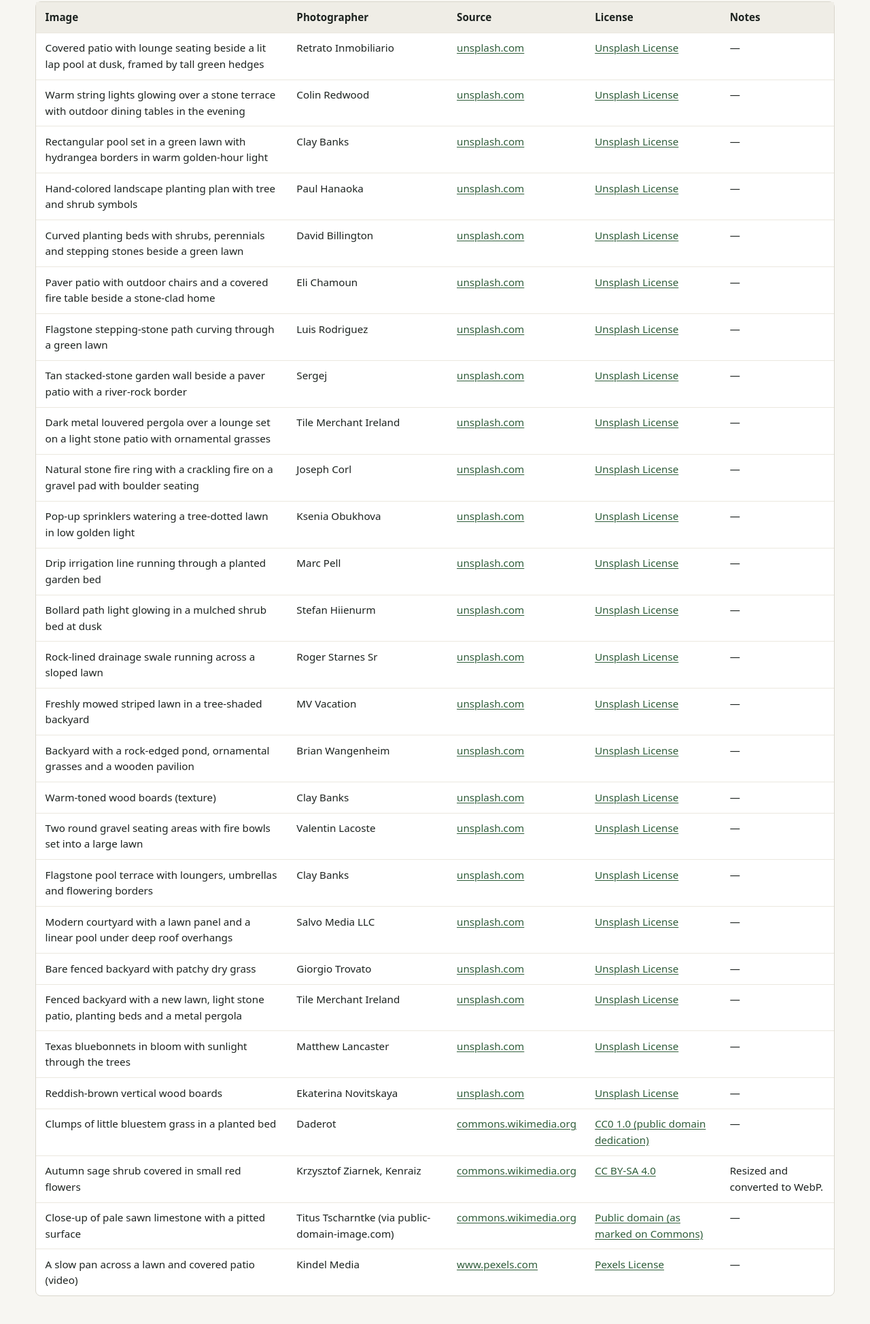
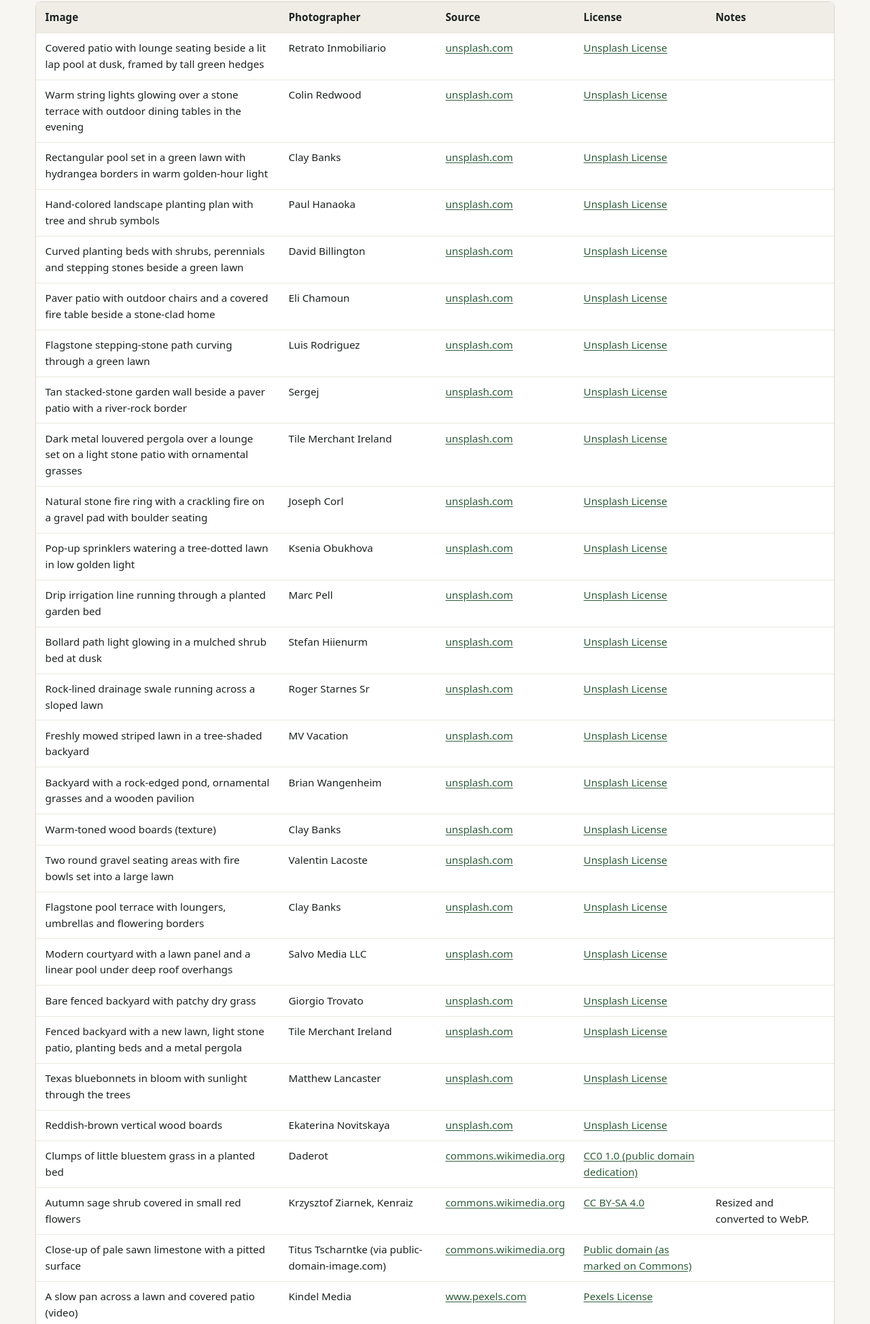
Before and after one commit to premiercode/landscape, a plain HTML site: page credits.html in a window 1280 px wide. Shown: the part 351-2299 px from the top of the page at 68% size. Drawn offline with Linux system fonts and the light colour scheme.

Commit message:
Apply design review rounds 2 and 3 fixes to the options and credits page
- Option A: keep italic heading phrases together and balance the feature caption
- Option B: price list moves to two columns only when every row fits on one line
- Option C: month strip as decoration with tabs as the control, short mobile CTA, even plant grid
- Credits: hide empty notes cells on mobile and narrow the notes column

Authored-By: Brian Hurley
Co-Authored-By: Claude Opus 5.5 <noreply@anthropic.com>

```diff
--- a/credits.html
+++ b/credits.html
@@ -25,12 +25,14 @@
   th, td { text-align: left; padding: .65rem .85rem; border-bottom: 1px solid #ebe8df; vertical-align: top; }
   th { background: #efede6; font-weight: 650; }
   tr:last-child td { border-bottom: 0; }
+  th:last-child { width: 16%; }
   @media (max-width: 40rem) {
     thead { display: none; }
     tr { display: grid; padding: .75rem .85rem; border-bottom: 1px solid #ebe8df; }
     tr:last-child { border-bottom: 0; }
     td { border: 0; padding: .15rem 0; }
     td::before { content: attr(data-label) ": "; font-weight: 600; }
+    td:empty { display: none; }
   }
 </style>
 </head>
@@ -46,34 +48,34 @@
     <caption class="visually-hidden">Stock photo and video credits</caption>
     <thead><tr><th scope="col">Image</th><th scope="col">Photographer</th><th scope="col">Source</th><th scope="col">License</th><th scope="col">Notes</th></tr></thead>
     <tbody>
-      <tr><td data-label="Image">Covered patio with lounge seating beside a lit lap pool at dusk, framed by tall green hedges</td><td data-label="Photographer">Retrato Inmobiliario</td><td data-label="Source"><a href="https://unsplash.com/photos/_ELoYrhi3ao">unsplash.com</a></td><td data-label="License"><a href="https://unsplash.com/license">Unsplash License</a></td><td data-label="Notes">&mdash;</td></tr>
-      <tr><td data-label="Image">Warm string lights glowing over a stone terrace with outdoor dining tables in the evening</td><td data-label="Photographer">Colin Redwood</td><td data-label="Source"><a href="https://unsplash.com/photos/kzX1Vv6-Wgk">unsplash.com</a></td><td data-label="License"><a href="https://unsplash.com/license">Unsplash License</a></td><td data-label="Notes">&mdash;</td></tr>
-      <tr><td data-label="Image">Rectangular pool set in a green lawn with hydrangea borders in warm golden-hour light</td><td data-label="Photographer">Clay Banks</td><td data-label="Source"><a href="https://unsplash.com/photos/zO3aXA0cukg">unsplash.com</a></td><td data-label="License"><a href="https://unsplash.com/license">Unsplash License</a></td><td data-label="Notes">&mdash;</td></tr>
-      <tr><td data-label="Image">Hand-colored landscape planting plan with tree and shrub symbols</td><td data-label="Photographer">Paul Hanaoka</td><td data-label="Source"><a href="https://unsplash.com/photos/40JmKOnu6Cc">unsplash.com</a></td><td data-label="License"><a href="https://unsplash.com/license">Unsplash License</a></td><td data-label="Notes">&mdash;</td></tr>
-      <tr><td data-label="Image">Curved planting beds with shrubs, perennials and stepping stones beside a green lawn</td><td data-label="Photographer">David Billington</td><td data-label="Source"><a href="https://unsplash.com/photos/DqxQhT2HsM4">unsplash.com</a></td><td data-label="License"><a href="https://unsplash.com/license">Unsplash License</a></td><td data-label="Notes">&mdash;</td></tr>
-      <tr><td data-label="Image">Paver patio with outdoor chairs and a covered fire table beside a stone-clad home</td><td data-label="Photographer">Eli Chamoun</td><td data-label="Source"><a href="https://unsplash.com/photos/iKQzPI3pwV4">unsplash.com</a></td><td data-label="License"><a href="https://unsplash.com/license">Unsplash License</a></td><td data-label="Notes">&mdash;</td></tr>
-      <tr><td data-label="Image">Flagstone stepping-stone path curving through a green lawn</td><td data-label="Photographer">Luis Rodriguez</td><td data-label="Source"><a href="https://unsplash.com/photos/EQtcBKA8DNk">unsplash.com</a></td><td data-label="License"><a href="https://unsplash.com/license">Unsplash License</a></td><td data-label="Notes">&mdash;</td></tr>
-      <tr><td data-label="Image">Tan stacked-stone garden wall beside a paver patio with a river-rock border</td><td data-label="Photographer">Sergej</td><td data-label="Source"><a href="https://unsplash.com/photos/R1qv7DLqD-c">unsplash.com</a></td><td data-label="License"><a href="https://unsplash.com/license">Unsplash License</a></td><td data-label="Notes">&mdash;</td></tr>
-      <tr><td data-label="Image">Dark metal louvered pergola over a lounge set on a light stone patio with ornamental grasses</td><td data-label="Photographer">Tile Merchant Ireland</td><td data-label="Source"><a href="https://unsplash.com/photos/lCmZqcHM-OY">unsplash.com</a></td><td data-label="License"><a href="https://unsplash.com/license">Unsplash License</a></td><td data-label="Notes">&mdash;</td></tr>
-      <tr><td data-label="Image">Natural stone fire ring with a crackling fire on a gravel pad with boulder seating</td><td data-label="Photographer">Joseph Corl</td><td data-label="Source"><a href="https://unsplash.com/photos/yfVthSxgv8A">unsplash.com</a></td><td data-label="License"><a href="https://unsplash.com/license">Unsplash License</a></td><td data-label="Notes">&mdash;</td></tr>
-      <tr><td data-label="Image">Pop-up sprinklers watering a tree-dotted lawn in low golden light</td><td data-label="Photographer">Ksenia Obukhova</td><td data-label="Source"><a href="https://unsplash.com/photos/qo-b_CFngso">unsplash.com</a></td><td data-label="License"><a href="https://unsplash.com/license">Unsplash License</a></td><td data-label="Notes">&mdash;</td></tr>
-      <tr><td data-label="Image">Drip irrigation line running through a planted garden bed</td><td data-label="Photographer">Marc Pell</td><td data-label="Source"><a href="https://unsplash.com/photos/3f7AWW0YWAA">unsplash.com</a></td><td data-label="License"><a href="https://unsplash.com/license">Unsplash License</a></td><td data-label="Notes">&mdash;</td></tr>
-      <tr><td data-label="Image">Bollard path light glowing in a mulched shrub bed at dusk</td><td data-label="Photographer">Stefan Hiienurm</td><td data-label="Source"><a href="https://unsplash.com/photos/tfNRLxMuoW8">unsplash.com</a></td><td data-label="License"><a href="https://unsplash.com/license">Unsplash License</a></td><td data-label="Notes">&mdash;</td></tr>
-      <tr><td data-label="Image">Rock-lined drainage swale running across a sloped lawn</td><td data-label="Photographer">Roger Starnes Sr</td><td data-label="Source"><a href="https://unsplash.com/photos/dWOdCI-PR0s">unsplash.com</a></td><td data-label="License"><a href="https://unsplash.com/license">Unsplash License</a></td><td data-label="Notes">&mdash;</td></tr>
-      <tr><td data-label="Image">Freshly mowed striped lawn in a tree-shaded backyard</td><td data-label="Photographer">MV Vacation</td><td data-label="Source"><a href="https://unsplash.com/photos/zXH4Y7bRu3Y">unsplash.com</a></td><td data-label="License"><a href="https://unsplash.com/license">Unsplash License</a></td><td data-label="Notes">&mdash;</td></tr>
-      <tr><td data-label="Image">Backyard with a rock-edged pond, ornamental grasses and a wooden pavilion</td><td data-label="Photographer">Brian Wangenheim</td><td data-label="Source"><a href="https://unsplash.com/photos/viFjmGv4SxE">unsplash.com</a></td><td data-label="License"><a href="https://unsplash.com/license">Unsplash License</a></td><td data-label="Notes">&mdash;</td></tr>
-      <tr><td data-label="Image">Warm-toned wood boards (texture)</td><td data-label="Photographer">Clay Banks</td><td data-label="Source"><a href="https://unsplash.com/photos/OtBwtMTTxWQ">unsplash.com</a></td><td data-label="License"><a href="https://unsplash.com/license">Unsplash License</a></td><td data-label="Notes">&mdash;</td></tr>
-      <tr><td data-label="Image">Two round gravel seating areas with fire bowls set into a large lawn</td><td data-label="Photographer">Valentin Lacoste</td><td data-label="Source"><a href="https://unsplash.com/photos/T8Zgr41A6ZE">unsplash.com</a></td><td data-label="License"><a href="https://unsplash.com/license">Unsplash License</a></td><td data-label="Notes">&mdash;</td></tr>
-      <tr><td data-label="Image">Flagstone pool terrace with loungers, umbrellas and flowering borders</td><td data-label="Photographer">Clay Banks</td><td data-label="Source"><a href="https://unsplash.com/photos/xvnPgm6lnAs">unsplash.com</a></td><td data-label="License"><a href="https://unsplash.com/license">Unsplash License</a></td><td data-label="Notes">&mdash;</td></tr>
-      <tr><td data-label="Image">Modern courtyard with a lawn panel and a linear pool under deep roof overhangs</td><td data-label="Photographer">Salvo Media LLC</td><td data-label="Source"><a href="https://unsplash.com/photos/ylzGfY-xzBY">unsplash.com</a></td><td data-label="License"><a href="https://unsplash.com/license">Unsplash License</a></td><td data-label="Notes">&mdash;</td></tr>
-      <tr><td data-label="Image">Bare fenced backyard with patchy dry grass</td><td data-label="Photographer">Giorgio Trovato</td><td data-label="Source"><a href="https://unsplash.com/photos/7QsuRL5q2uU">unsplash.com</a></td><td data-label="License"><a href="https://unsplash.com/license">Unsplash License</a></td><td data-label="Notes">&mdash;</td></tr>
-      <tr><td data-label="Image">Fenced backyard with a new lawn, light stone patio, planting beds and a metal pergola</td><td data-label="Photographer">Tile Merchant Ireland</td><td data-label="Source"><a href="https://unsplash.com/photos/L525hiR2XeI">unsplash.com</a></td><td data-label="License"><a href="https://unsplash.com/license">Unsplash License</a></td><td data-label="Notes">&mdash;</td></tr>
-      <tr><td data-label="Image">Texas bluebonnets in bloom with sunlight through the trees</td><td data-label="Photographer">Matthew Lancaster</td><td data-label="Source"><a href="https://unsplash.com/photos/-UdY4SE227U">unsplash.com</a></td><td data-label="License"><a href="https://unsplash.com/license">Unsplash License</a></td><td data-label="Notes">&mdash;</td></tr>
-      <tr><td data-label="Image">Reddish-brown vertical wood boards</td><td data-label="Photographer">Ekaterina Novitskaya</td><td data-label="Source"><a href="https://unsplash.com/photos/KugwNl9jX1Q">unsplash.com</a></td><td data-label="License"><a href="https://unsplash.com/license">Unsplash License</a></td><td data-label="Notes">&mdash;</td></tr>
-      <tr><td data-label="Image">Clumps of little bluestem grass in a planted bed</td><td data-label="Photographer">Daderot</td><td data-label="Source"><a href="https://commons.wikimedia.org/wiki/File:Schizachyrium_scoparium_-_Coastal_Maine_Botanical_Gardens_-_DSC03064.jpg">commons.wikimedia.org</a></td><td data-label="License"><a href="https://creativecommons.org/publicdomain/zero/1.0/">CC0 1.0 (public domain dedication)</a></td><td data-label="Notes">&mdash;</td></tr>
+      <tr><td data-label="Image">Covered patio with lounge seating beside a lit lap pool at dusk, framed by tall green hedges</td><td data-label="Photographer">Retrato Inmobiliario</td><td data-label="Source"><a href="https://unsplash.com/photos/_ELoYrhi3ao">unsplash.com</a></td><td data-label="License"><a href="https://unsplash.com/license">Unsplash License</a></td><td data-label="Notes"></td></tr>
+      <tr><td data-label="Image">Warm string lights glowing over a stone terrace with outdoor dining tables in the evening</td><td data-label="Photographer">Colin Redwood</td><td data-label="Source"><a href="https://unsplash.com/photos/kzX1Vv6-Wgk">unsplash.com</a></td><td data-label="License"><a href="https://unsplash.com/license">Unsplash License</a></td><td data-label="Notes"></td></tr>
+      <tr><td data-label="Image">Rectangular pool set in a green lawn with hydrangea borders in warm golden-hour light</td><td data-label="Photographer">Clay Banks</td><td data-label="Source"><a href="https://unsplash.com/photos/zO3aXA0cukg">unsplash.com</a></td><td data-label="License"><a href="https://unsplash.com/license">Unsplash License</a></td><td data-label="Notes"></td></tr>
+      <tr><td data-label="Image">Hand-colored landscape planting plan with tree and shrub symbols</td><td data-label="Photographer">Paul Hanaoka</td><td data-label="Source"><a href="https://unsplash.com/photos/40JmKOnu6Cc">unsplash.com</a></td><td data-label="License"><a href="https://unsplash.com/license">Unsplash License</a></td><td data-label="Notes"></td></tr>
+      <tr><td data-label="Image">Curved planting beds with shrubs, perennials and stepping stones beside a green lawn</td><td data-label="Photographer">David Billington</td><td data-label="Source"><a href="https://unsplash.com/photos/DqxQhT2HsM4">unsplash.com</a></td><td data-label="License"><a href="https://unsplash.com/license">Unsplash License</a></td><td data-label="Notes"></td></tr>
+      <tr><td data-label="Image">Paver patio with outdoor chairs and a covered fire table beside a stone-clad home</td><td data-label="Photographer">Eli Chamoun</td><td data-label="Source"><a href="https://unsplash.com/photos/iKQzPI3pwV4">unsplash.com</a></td><td data-label="License"><a href="https://unsplash.com/license">Unsplash License</a></td><td data-label="Notes"></td></tr>
+      <tr><td data-label="Image">Flagstone stepping-stone path curving through a green lawn</td><td data-label="Photographer">Luis Rodriguez</td><td data-label="Source"><a href="https://unsplash.com/photos/EQtcBKA8DNk">unsplash.com</a></td><td data-label="License"><a href="https://unsplash.com/license">Unsplash License</a></td><td data-label="Notes"></td></tr>
+      <tr><td data-label="Image">Tan stacked-stone garden wall beside a paver patio with a river-rock border</td><td data-label="Photographer">Sergej</td><td data-label="Source"><a href="https://unsplash.com/photos/R1qv7DLqD-c">unsplash.com</a></td><td data-label="License"><a href="https://unsplash.com/license">Unsplash License</a></td><td data-label="Notes"></td></tr>
+      <tr><td data-label="Image">Dark metal louvered pergola over a lounge set on a light stone patio with ornamental grasses</td><td data-label="Photographer">Tile Merchant Ireland</td><td data-label="Source"><a href="https://unsplash.com/photos/lCmZqcHM-OY">unsplash.com</a></td><td data-label="License"><a href="https://unsplash.com/license">Unsplash License</a></td><td data-label="Notes"></td></tr>
+      <tr><td data-label="Image">Natural stone fire ring with a crackling fire on a gravel pad with boulder seating</td><td data-label="Photographer">Joseph Corl</td><td data-label="Source"><a href="https://unsplash.com/photos/yfVthSxgv8A">unsplash.com</a></td><td data-label="License"><a href="https://unsplash.com/license">Unsplash License</a></td><td data-label="Notes"></td></tr>
+      <tr><td data-label="Image">Pop-up sprinklers watering a tree-dotted lawn in low golden light</td><td data-label="Photographer">Ksenia Obukhova</td><td data-label="Source"><a href="https://unsplash.com/photos/qo-b_CFngso">unsplash.com</a></td><td data-label="License"><a href="https://unsplash.com/license">Unsplash License</a></td><td data-label="Notes"></td></tr>
+      <tr><td data-label="Image">Drip irrigation line running through a planted garden bed</td><td data-label="Photographer">Marc Pell</td><td data-label="Source"><a href="https://unsplash.com/photos/3f7AWW0YWAA">unsplash.com</a></td><td data-label="License"><a href="https://unsplash.com/license">Unsplash License</a></td><td data-label="Notes"></td></tr>
+      <tr><td data-label="Image">Bollard path light glowing in a mulched shrub bed at dusk</td><td data-label="Photographer">Stefan Hiienurm</td><td data-label="Source"><a href="https://unsplash.com/photos/tfNRLxMuoW8">unsplash.com</a></td><td data-label="License"><a href="https://unsplash.com/license">Unsplash License</a></td><td data-label="Notes"></td></tr>
+      <tr><td data-label="Image">Rock-lined drainage swale running across a sloped lawn</td><td data-label="Photographer">Roger Starnes Sr</td><td data-label="Source"><a href="https://unsplash.com/photos/dWOdCI-PR0s">unsplash.com</a></td><td data-label="License"><a href="https://unsplash.com/license">Unsplash License</a></td><td data-label="Notes"></td></tr>
+      <tr><td data-label="Image">Freshly mowed striped lawn in a tree-shaded backyard</td><td data-label="Photographer">MV Vacation</td><td data-label="Source"><a href="https://unsplash.com/photos/zXH4Y7bRu3Y">unsplash.com</a></td><td data-label="License"><a href="https://unsplash.com/license">Unsplash License</a></td><td data-label="Notes"></td></tr>
+      <tr><td data-label="Image">Backyard with a rock-edged pond, ornamental grasses and a wooden pavilion</td><td data-label="Photographer">Brian Wangenheim</td><td data-label="Source"><a href="https://unsplash.com/photos/viFjmGv4SxE">unsplash.com</a></td><td data-label="License"><a href="https://unsplash.com/license">Unsplash License</a></td><td data-label="Notes"></td></tr>
+      <tr><td data-label="Image">Warm-toned wood boards (texture)</td><td data-label="Photographer">Clay Banks</td><td data-label="Source"><a href="https://unsplash.com/photos/OtBwtMTTxWQ">unsplash.com</a></td><td data-label="License"><a href="https://unsplash.com/license">Unsplash License</a></td><td data-label="Notes"></td></tr>
+      <tr><td data-label="Image">Two round gravel seating areas with fire bowls set into a large lawn</td><td data-label="Photographer">Valentin Lacoste</td><td data-label="Source"><a href="https://unsplash.com/photos/T8Zgr41A6ZE">unsplash.com</a></td><td data-label="License"><a href="https://unsplash.com/license">Unsplash License</a></td><td data-label="Notes"></td></tr>
+      <tr><td data-label="Image">Flagstone pool terrace with loungers, umbrellas and flowering borders</td><td data-label="Photographer">Clay Banks</td><td data-label="Source"><a href="https://unsplash.com/photos/xvnPgm6lnAs">unsplash.com</a></td><td data-label="License"><a href="https://unsplash.com/license">Unsplash License</a></td><td data-label="Notes"></td></tr>
+      <tr><td data-label="Image">Modern courtyard with a lawn panel and a linear pool under deep roof overhangs</td><td data-label="Photographer">Salvo Media LLC</td><td data-label="Source"><a href="https://unsplash.com/photos/ylzGfY-xzBY">unsplash.com</a></td><td data-label="License"><a href="https://unsplash.com/license">Unsplash License</a></td><td data-label="Notes"></td></tr>
+      <tr><td data-label="Image">Bare fenced backyard with patchy dry grass</td><td data-label="Photographer">Giorgio Trovato</td><td data-label="Source"><a href="https://unsplash.com/photos/7QsuRL5q2uU">unsplash.com</a></td><td data-label="License"><a href="https://unsplash.com/license">Unsplash License</a></td><td data-label="Notes"></td></tr>
+      <tr><td data-label="Image">Fenced backyard with a new lawn, light stone patio, planting beds and a metal pergola</td><td data-label="Photographer">Tile Merchant Ireland</td><td data-label="Source"><a href="https://unsplash.com/photos/L525hiR2XeI">unsplash.com</a></td><td data-label="License"><a href="https://unsplash.com/license">Unsplash License</a></td><td data-label="Notes"></td></tr>
+      <tr><td data-label="Image">Texas bluebonnets in bloom with sunlight through the trees</td><td data-label="Photographer">Matthew Lancaster</td><td data-label="Source"><a href="https://unsplash.com/photos/-UdY4SE227U">unsplash.com</a></td><td data-label="License"><a href="https://unsplash.com/license">Unsplash License</a></td><td data-label="Notes"></td></tr>
+      <tr><td data-label="Image">Reddish-brown vertical wood boards</td><td data-label="Photographer">Ekaterina Novitskaya</td><td data-label="Source"><a href="https://unsplash.com/photos/KugwNl9jX1Q">unsplash.com</a></td><td data-label="License"><a href="https://unsplash.com/license">Unsplash License</a></td><td data-label="Notes"></td></tr>
+      <tr><td data-label="Image">Clumps of little bluestem grass in a planted bed</td><td data-label="Photographer">Daderot</td><td data-label="Source"><a href="https://commons.wikimedia.org/wiki/File:Schizachyrium_scoparium_-_Coastal_Maine_Botanical_Gardens_-_DSC03064.jpg">commons.wikimedia.org</a></td><td data-label="License"><a href="https://creativecommons.org/publicdomain/zero/1.0/">CC0 1.0 (public domain dedication)</a></td><td data-label="Notes"></td></tr>
       <tr><td data-label="Image">Autumn sage shrub covered in small red flowers</td><td data-label="Photographer">Krzysztof Ziarnek, Kenraiz</td><td data-label="Source"><a href="https://commons.wikimedia.org/wiki/File:Salvia_greggii_kz4.jpg">commons.wikimedia.org</a></td><td data-label="License"><a href="https://creativecommons.org/licenses/by-sa/4.0/">CC BY-SA 4.0</a></td><td data-label="Notes">Resized and converted to WebP.</td></tr>
-      <tr><td data-label="Image">Close-up of pale sawn limestone with a pitted surface</td><td data-label="Photographer">Titus Tscharntke (via public-domain-image.com)</td><td data-label="Source"><a href="https://commons.wikimedia.org/wiki/File:Sawn_limestone_block_texture.jpg">commons.wikimedia.org</a></td><td data-label="License"><a href="https://commons.wikimedia.org/wiki/File:Sawn_limestone_block_texture.jpg">Public domain (as marked on Commons)</a></td><td data-label="Notes">&mdash;</td></tr>
-      <tr><td data-label="Image">A slow pan across a lawn and covered patio (video)</td><td data-label="Photographer">Kindel Media</td><td data-label="Source"><a href="https://www.pexels.com/video/video-of-a-backyard-7578543/">www.pexels.com</a></td><td data-label="License"><a href="https://www.pexels.com/license/">Pexels License</a></td><td data-label="Notes">&mdash;</td></tr>
+      <tr><td data-label="Image">Close-up of pale sawn limestone with a pitted surface</td><td data-label="Photographer">Titus Tscharntke (via public-domain-image.com)</td><td data-label="Source"><a href="https://commons.wikimedia.org/wiki/File:Sawn_limestone_block_texture.jpg">commons.wikimedia.org</a></td><td data-label="License"><a href="https://commons.wikimedia.org/wiki/File:Sawn_limestone_block_texture.jpg">Public domain (as marked on Commons)</a></td><td data-label="Notes"></td></tr>
+      <tr><td data-label="Image">A slow pan across a lawn and covered patio (video)</td><td data-label="Photographer">Kindel Media</td><td data-label="Source"><a href="https://www.pexels.com/video/video-of-a-backyard-7578543/">www.pexels.com</a></td><td data-label="License"><a href="https://www.pexels.com/license/">Pexels License</a></td><td data-label="Notes"></td></tr>
     </tbody>
   </table>
   </div>
--- a/option-a/styles.css
+++ b/option-a/styles.css
@@ -166,7 +166,7 @@
     letter-spacing: -0.02em;
     line-height: 1.04;
   }
-  .section-title em { color: var(--amber-hi); font-weight: 300; }
+  .section-title em { color: var(--amber-hi); font-weight: 300; white-space: nowrap; }
   .section-title--xl { font-size: clamp(2.5rem, 5.4vw, 5rem); }
 
   .section-lede { color: var(--cream-2); font-size: clamp(1.05rem, 1.3vw, 1.2rem); max-width: 34rem; }
@@ -499,7 +499,7 @@
     font-size: 0.9rem; font-weight: 500; color: var(--cream);
     background: linear-gradient(180deg, transparent, rgb(8 14 11 / 0.88));
   }
-  .gallery__item--feature figcaption { padding: 4rem 1.75rem 1.5rem; font-family: var(--font-display); font-size: clamp(1.15rem, 1.6vw, 1.5rem); }
+  .gallery__item--feature figcaption { text-wrap: balance; padding: 4rem 1.75rem 1.5rem; font-family: var(--font-display); font-size: clamp(1.15rem, 1.6vw, 1.5rem); }
   .gallery__kicker {
     display: block; margin-bottom: 0.2rem;
     font-family: var(--font-body); font-size: 0.68rem; font-weight: 700; letter-spacing: 0.18em; text-transform: uppercase; color: var(--amber-hi);
--- a/option-c/main.js
+++ b/option-c/main.js
@@ -115,16 +115,18 @@
       }
     });
 
-    // 12-month strip: stamp "Now" on this month; clicking a month opens its season.
+    // 12-month strip (aria-hidden decoration; the ARIA tabs are the accessible control):
+    // stamp "Now" on this month; on wider screens a mouse click on a month opens its season.
+    var wide = window.matchMedia ? window.matchMedia("(min-width: 640px)") : { matches: true };
     months.forEach(function (m) {
       if (Number(m.getAttribute("data-month")) === today.getMonth()) {
         var stamp = document.createElement("span");
         stamp.className = "cal-now";
         stamp.textContent = "Now";
         m.appendChild(stamp);
-        m.setAttribute("aria-current", "date");
       }
       m.addEventListener("click", function () {
+        if (!wide.matches) { return; }
         var key = m.getAttribute("data-season");
         tabs.forEach(function (t, i) { if (t.getAttribute("data-season") === key) { select(i, false, true); } });
       });
```
Also changed, not shown: option-b/styles.css (+5 -5 lines), option-c/index.html (+3 -3 lines), option-c/styles.css (+15 -11 lines).
